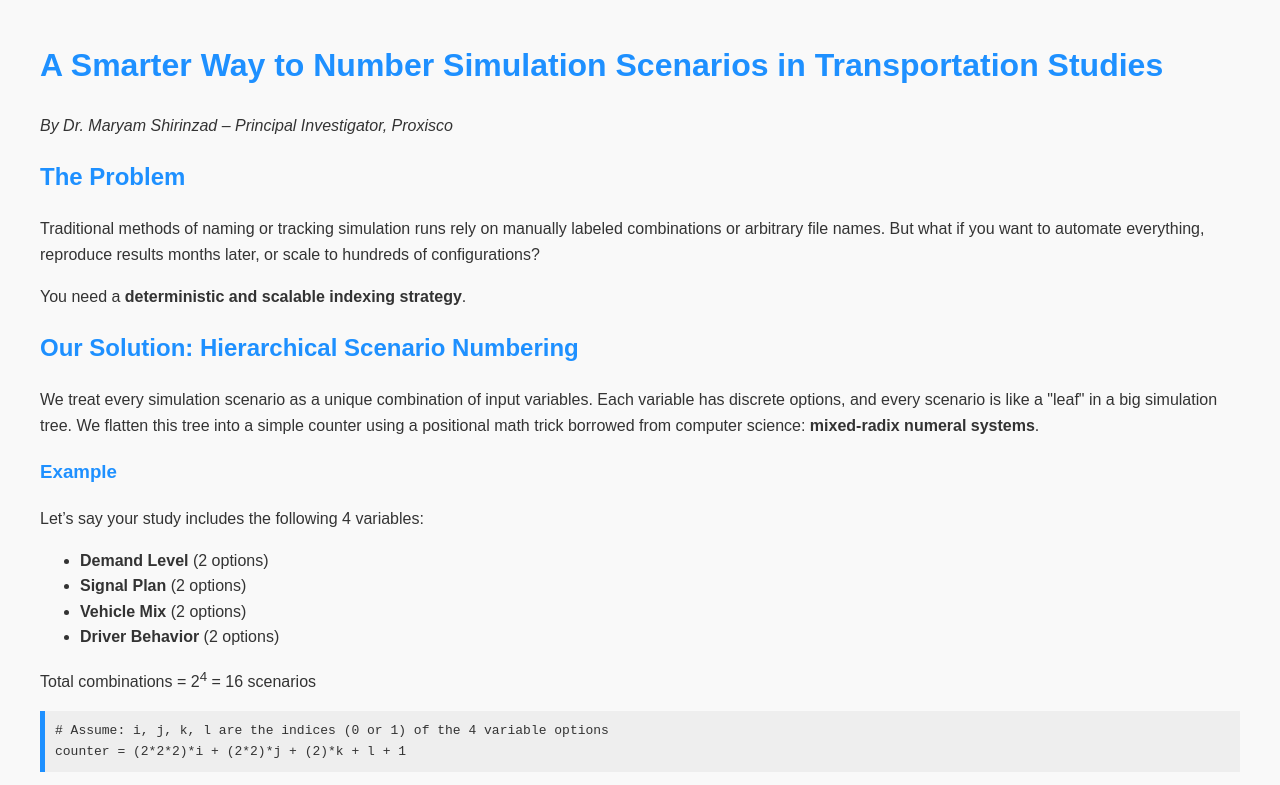
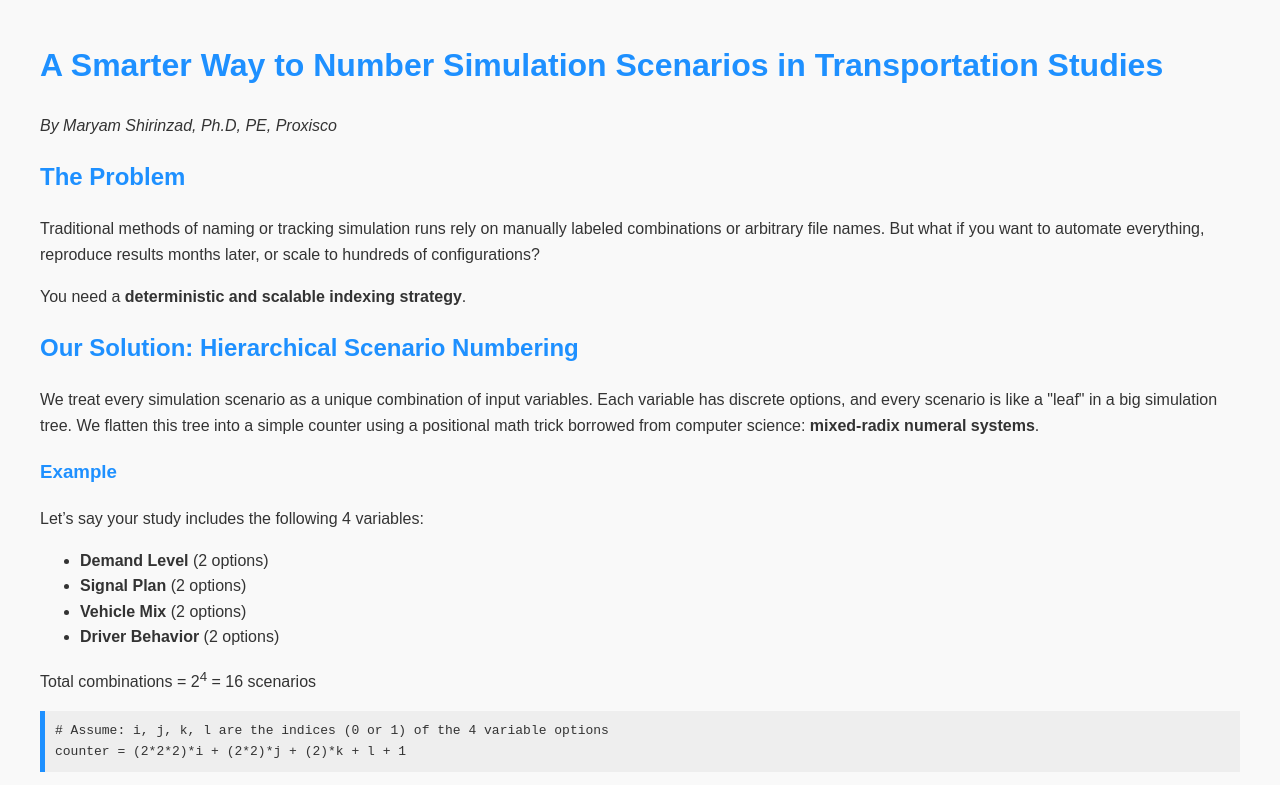
Before and after one commit to proxisco/proxisco.github.io, a plain HTML site: page blognumbering.html in a window 1280 px wide. Shown: the top 785 px of the page. Drawn offline with Linux system fonts and the light colour scheme.

Commit message:
Update blognumbering.html

```diff
--- a/blognumbering.html
+++ b/blognumbering.html
@@ -37,7 +37,7 @@
 </head>
 <body>
     <h1>A Smarter Way to Number Simulation Scenarios in Transportation Studies</h1>
-    <p><em>By Dr. Maryam Shirinzad – Principal Investigator, Proxisco</em></p>
+    <p><em>By Maryam Shirinzad, Ph.D, PE, Proxisco</em></p>
 
     <h2>The Problem</h2>
     <p>Traditional methods of naming or tracking simulation runs rely on manually labeled combinations or arbitrary file names. But what if you want to automate everything, reproduce results months later, or scale to hundreds of configurations?</p>
```
